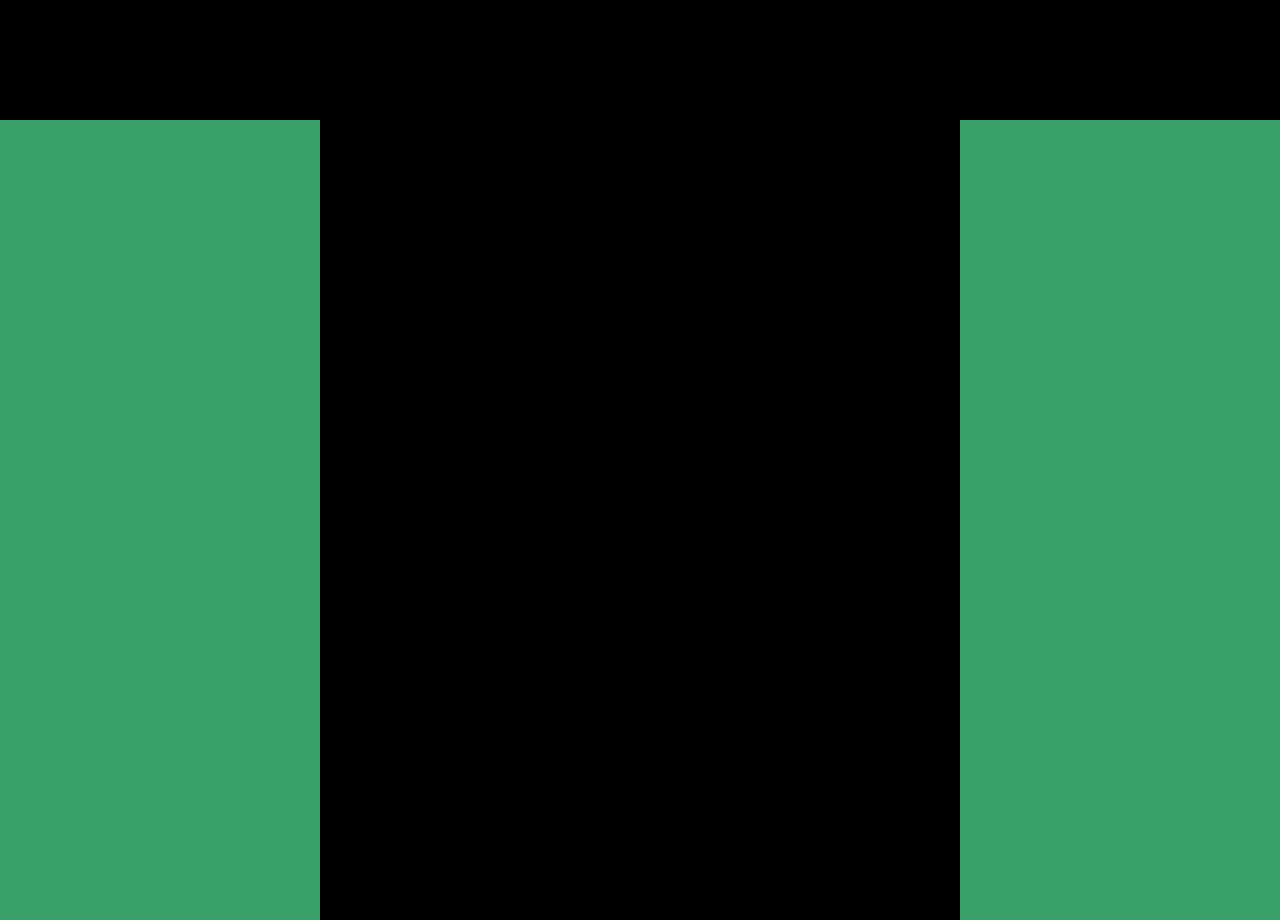
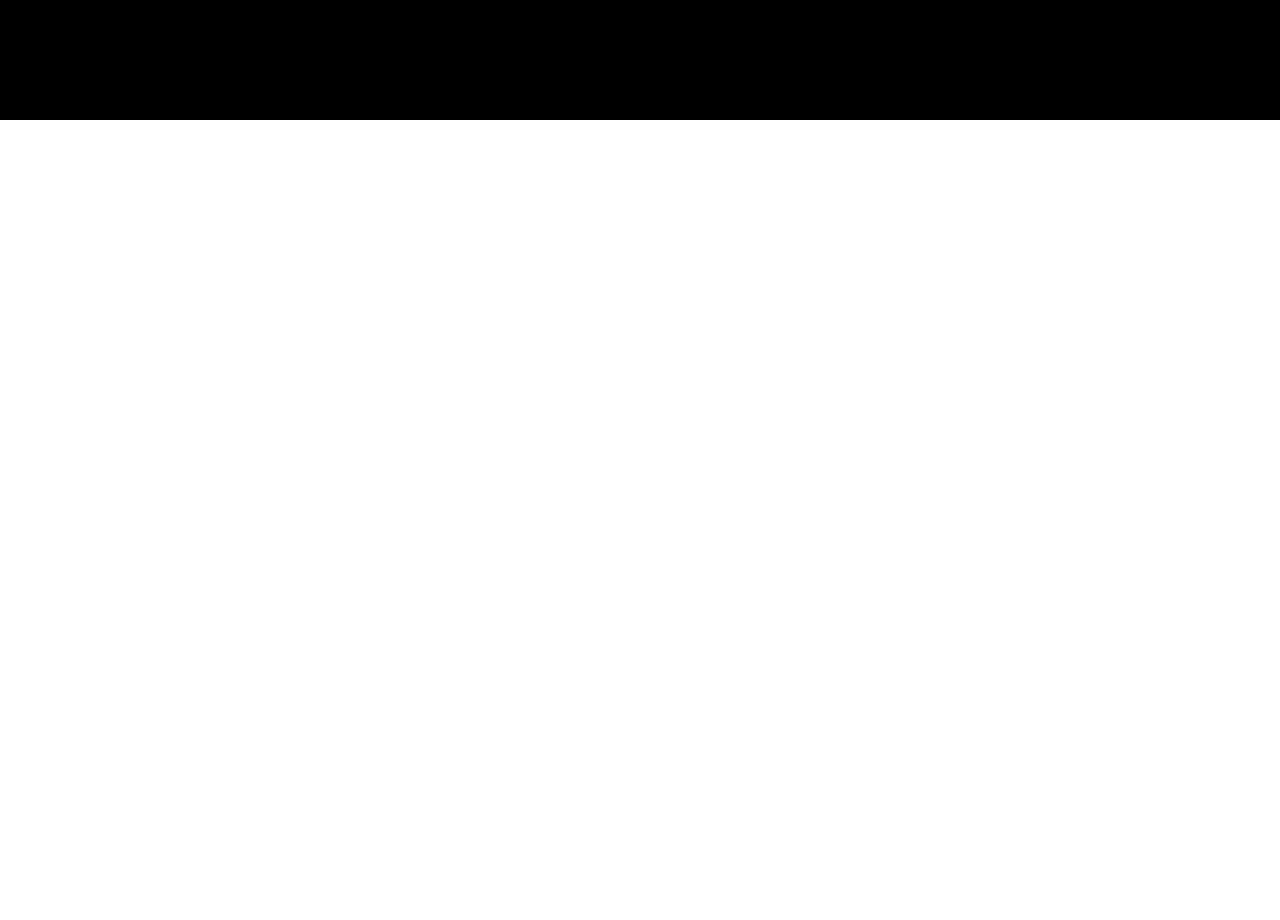
Before and after one commit to tokku5552/favotify, a Next.js app: page / in a window 1280 px wide. Shown: the part 680-1600 px from the top of the page. After the commit the page ends 800 px from the top, so only its background shows below. Built offline with nearby package versions, Linux system fonts and the light colour scheme.

Commit message:
必要のないコンポーネントの削除

```diff
--- a/src/pages/index.tsx
+++ b/src/pages/index.tsx
@@ -1,4 +1,4 @@
-import { Box, Button, Flex, HStack, Link, Stack, Text } from '@chakra-ui/react';
+import { Button, Flex, HStack, Link, Stack, Text } from '@chakra-ui/react';
 import type { NextPage } from 'next';
 
 const Home: NextPage = () => {
@@ -58,17 +58,7 @@
           >
           </Stack>
         </HStack>
-
       </Flex>
-      <Box
-        bg="green.500"
-        height="100vh"
-        display="flex"
-        justifyContent="center"
-        alignItems="center"
-      >
-        <Box width="50%" height="100%" bg="black"></Box>
-      </Box>
     </>
   );
 };
```
